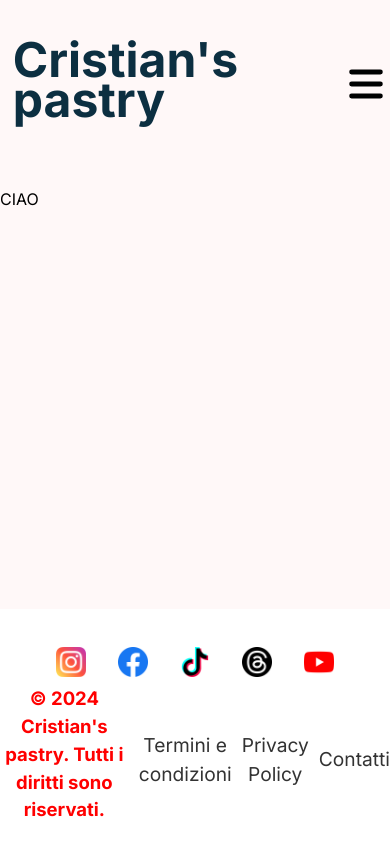
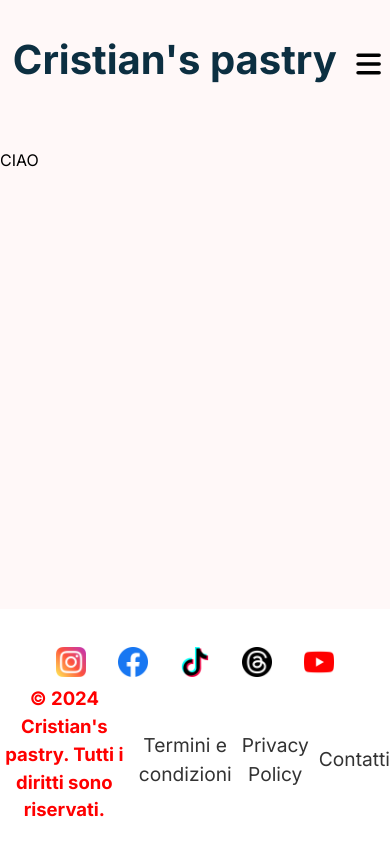
Before and after one commit to Cristianspastry/cristianspastry_blog, a Next.js app: page / in a window 390 px wide. Built offline with nearby package versions, Linux system fonts and the light colour scheme.

Commit message:
Secondo Commit

```diff
--- a/src/components/layout/navbar/navbar.module.css
+++ b/src/components/layout/navbar/navbar.module.css
@@ -11,7 +11,7 @@
     margin-bottom: 0.5rem;
 }
 
-.containerLogo > .title {
+.containerLogo>.title {
     color: #0c2f41;
     font-size: 3.55rem;
     line-height: 2.5rem;
@@ -50,36 +50,55 @@
 }
 
 @media screen and (max-width: 768px) {
-    .containerLogo > .title{
+    .containerLogo>.title {
         font-size: 3rem;
         margin-left: 0.8rem;
+
     }
+
     .containerNavBar {
         flex-direction: row;
         justify-content: space-between;
     }
+
     .containerNavLinks {
         display: none;
     }
+
+}
+
+@media screen and (max-width: 640px) {
+    .containerLogo>.title {
+
+        font-size: 40px;
+    }
+}
+
+@media screen  and (max-width: 375px) {
+    .containerLogo>.title {
+        font-size: 30px;
+    }
+
 }
 
 /* MOBILE NAVBAR  */
 
-@media screen and (min-width: 640px) {
+
+@media screen and (min-width: 770px) {
 
     .buttonHamburger {
         display: none;
-
     }
 
 }
 
 .hamburgerIcon {
     margin-bottom: 1.25rem;
-    width: 3rem;
+    width: 2.2rem;
     height: 3rem;
     flex-direction: row;
     justify-content: end;
+    margin-right: 4px;
 }
 
 .containerNavBarMobile {
```
